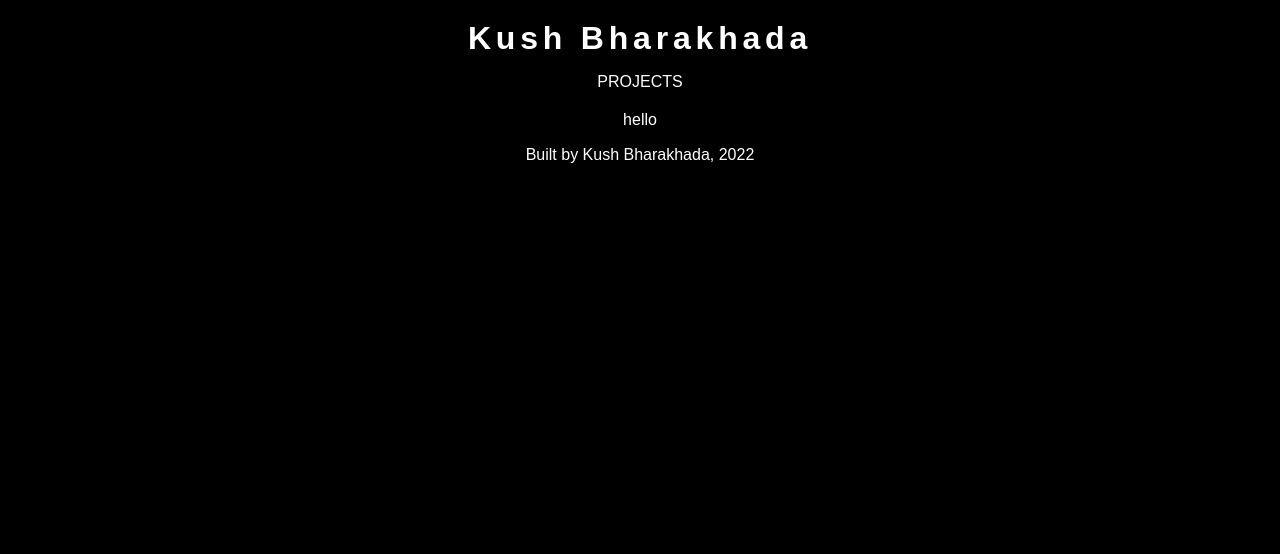
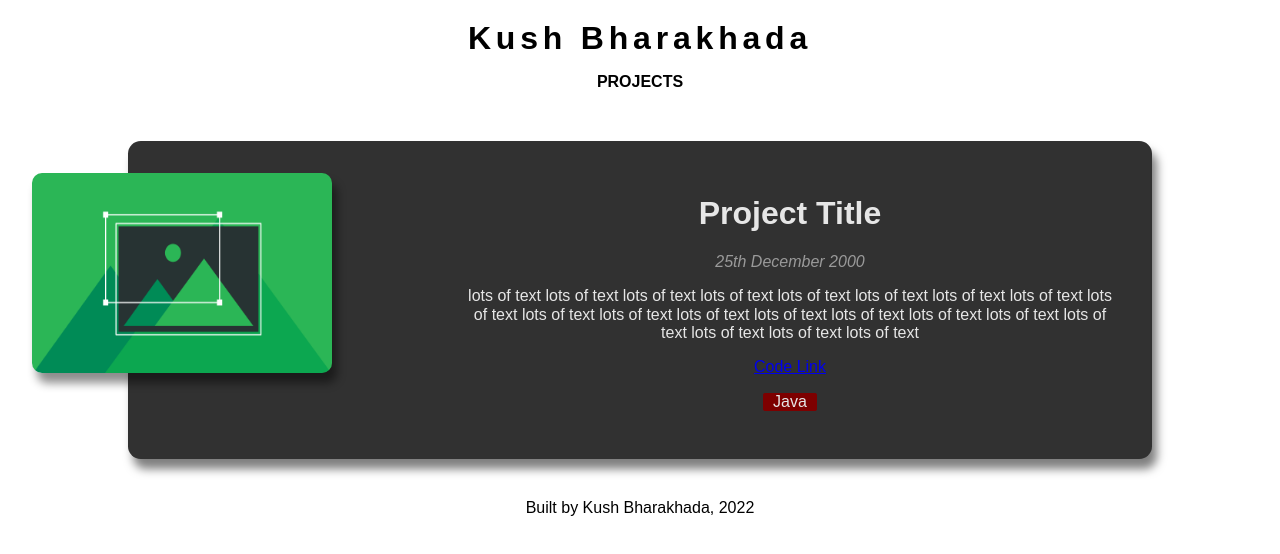
Before and after one commit to KushBharakhada/kushbharakhada.github.io, a plain HTML site: page index.html in a window 1280 px wide. Drawn offline with Linux system fonts and the light colour scheme.

Commit message:
General project template created for desktop. Further css.

```diff
--- a/css/main.css
+++ b/css/main.css
@@ -1,33 +1,33 @@
 html, body {
-  height: 100%;
+  height: 100vh;
   width: 100%;
 }
 
 body {
   min-width: 320px;
   text-align: center;
-  background: rgb(0, 0, 0);
-  display: flex;
   justify-content: center;
+  align-items: center;
+  background: white;
   margin: 0;
   padding: 0;
-  color: white;
+  color: black;
   font-size: 1em;
   font-family: Arial, Helvetica, sans-serif;
 }
 
 #wrapper {
   margin: 0 auto;
-  width: 100%;
-  height: 100%;
+  width: 80%;
 }
+
 
 .typewriter {
   overflow: hidden;
   white-space: nowrap;
   margin: 0 auto;
   letter-spacing: 0.15em;
-  animation: typing 4s steps(40, end);
+  animation: typing 3s steps(40, end);
 }
 
 @keyframes typing {
@@ -36,5 +36,54 @@ body {
 }
 
 header {
-  margin: 20px;
+  margin: 20px 0 50px 0;
 }
+
+header h1{
+  font-size: 2em;
+}
+
+.project-image {
+  transform: translateX(-8rem);
+  position: relative;
+}
+
+.project-image img {
+  width: 300px;
+  height: 200px;
+  border-radius: 10px;
+  box-shadow: 5px 10px 10px rgba(0, 0, 0, 0.45);
+}
+
+.project {
+  color: rgb(230, 230, 230);
+  margin: 40px auto;
+  max-width: 100rem;
+  padding: 2rem;
+  background-color: rgb(49, 49, 49);
+  box-shadow: 5px 10px 10px rgba(0, 0, 0, 0.5);
+  display: flex;
+  border-radius: 0.8rem;
+}
+
+#language {
+  width: fit-content;
+  background-color: rgb(125, 0, 0);
+  margin: 0 auto;
+  padding: 0px 10px;
+  border-radius: 2px;
+}
+
+#date {
+  color: rgb(154, 154, 154);
+}
+
+@media screen and (max-width: 868px) {
+  .project {
+    flex-direction: column;
+  }
+
+  .project-image {
+    transform: translate(0, -5rem);
+  }
+}
--- a/index.html
+++ b/index.html
@@ -15,14 +15,32 @@
   <div id="wrapper">
 
     <header>
-      <div>
         <h1 class="typewriter">Kush Bharakhada</h1>
-        <p>PROJECTS</p>
-      </div>
+        <p><b>PROJECTS</b></p>
     </header>
 
     <main>
-      <p>hello</p>
+
+      <div class="project">
+        <div class="project-image">
+          <img src="images/test-img.png" alt="test image">
+        </div>
+        <div>
+          <h1>Project Title</h1>
+          <p id="date"><i>25th December 2000</i></p>
+          <p>
+            lots of text lots of text lots of text lots of text lots of text
+            lots of text lots of text lots of text lots of text lots of text lots of text
+            lots of text lots of text lots of text lots of text lots of text lots of text
+            lots of text lots of text lots of text
+          </p>
+          <a href="https://www.google.com/">Code Link</a>
+          <div id="language">
+            <p>Java</p>
+          </div>
+        </div>
+      </div>
+
     </main>
 
     <footer>
```
Also changed, not shown: images/test-img.png (added).
